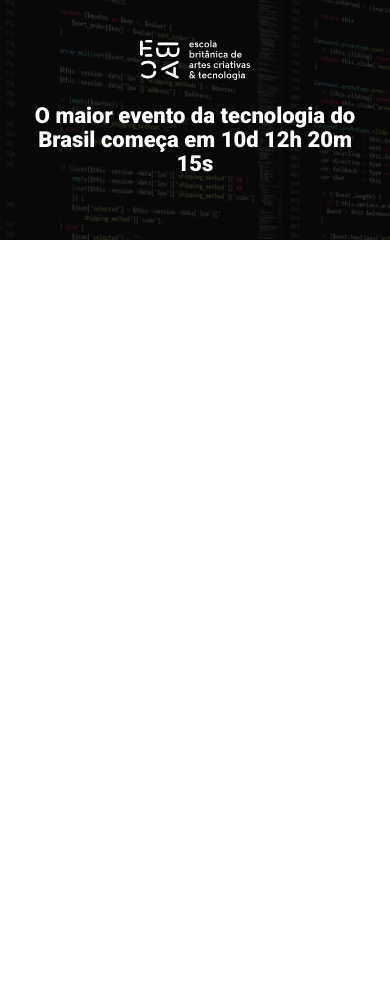
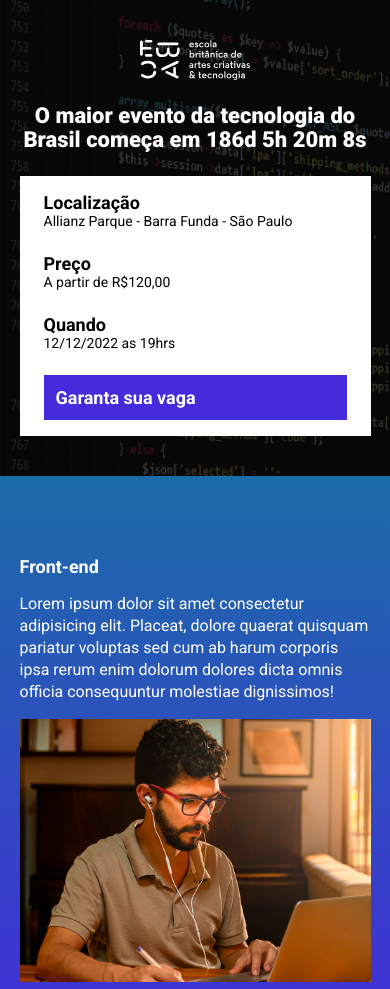
Before and after one commit to ThiagoBdev/Ebac_tech, a website built with Parcel: page src/index.html in a window 390 px wide. Shown: the top 989 px of the page. Before the commit the page ends 844 px from the top, so only its background shows below. Built offline with nearby package versions, Linux system fonts and the light colour scheme.

Commit message:
criando a contagem regressiva

```diff
--- a/package.json
+++ b/package.json
@@ -1,9 +1,9 @@
 {
   "name": "ebac_talks",
   "version": "1.0.0",
-  "main": "index.js",
   "scripts": {
     "dev": "parcel src/index.html src/styles/main.scss src/script/main.js",
+    "build": "parcel build src/index.html",
     "test": "echo \"Error: no test specified\" && exit 1"
   },
   "keywords": [],
--- a/src/index.html
+++ b/src/index.html
@@ -8,18 +8,87 @@
     <link rel="preconnect" href="https://fonts.gstatic.com" crossorigin>
     <link href="https://fonts.googleapis.com/css2?family=Roboto:wght@400;700;900&display=swap" rel="stylesheet">
     <link rel="stylesheet" href="styles/main.scss">
+    <link rel="stylesheet" href="https://unpkg.com/aos@next/dist/aos.css" />
 </head>
 <body>
     <header class="hero">
         <div class="container">
             <img class="hero__logo" src="./images/ebac_logo.svg" alt="">
             <p class="hero__text">
-                O maior evento da tecnologia do Brasil começa em 10d 12h 20m 15s
+                O maior evento da tecnologia do Brasil começa em <span id="contador"></span>
             </p>
+            <div class="infos-bar">
+                <ul class="infos-bar__infos">
+                    <li class="infos-bar__infos__item">
+                        <b>Localização</b>
+                            Allianz Parque - Barra Funda - São Paulo
+                    </li>
+                    <li class="infos-bar__infos__item">
+                        <b>Preço</b>
+                            A partir de R$120,00
+                    </li>
+                    <li class="infos-bar__infos__item">
+                        <b>Quando</b>
+                            12/12/2022 as 19hrs
+                    </li>
+                </ul>
+                <a href="" class="button button--primary">
+                    Garanta sua vaga
+                </a>
+            </div>
         </div>
     </header>
 
+    <section class="event event--frontend" >
+        <div class="container" data-aos="fade-right">
+            <div class="event__details">
+                <h2 class="event__details__title">Front-end</h2>
+                <p class="event__details__description">
+                    Lorem ipsum dolor sit amet consectetur adipisicing elit. Placeat, dolore quaerat quisquam pariatur voluptas sed cum ab harum corporis ipsa rerum enim dolorum dolores dicta omnis officia consequuntur molestiae dignissimos!
+                </p>
+            </div>
+            <img class="event__image" src="./images/frontend.png" alt="Front-end">
+        </div>
+    </section>
 
+    <section class="event event--ux-ui event--image-left" >
+        <div class="container" data-aos="fade-left">
+            <div class="event__details">
+                <h2 class="event__details__title">UI/UX</h2>
+                <p class="event__details__description">
+                    Lorem ipsum dolor sit amet consectetur adipisicing elit. Placeat, dolore quaerat quisquam pariatur voluptas sed cum ab harum corporis ipsa rerum enim dolorum dolores dicta omnis officia consequuntur molestiae dignissimos!
+                </p>
+            </div>
+            <img class="event__image" src="./images/frontend.png" alt="Front-end">
+        </div>
+    </section>
+
+    <section class="event event--data-science">
+        <div class="container" data-aos="fade-right">
+            <div class="event__details">
+                <h2 class="event__details__title">Data Science</h2>
+                <p class="event__details__description">
+                    Lorem ipsum dolor sit amet consectetur adipisicing elit. Placeat, dolore quaerat quisquam pariatur voluptas sed cum ab harum corporis ipsa rerum enim dolorum dolores dicta omnis officia consequuntur molestiae dignissimos!
+                </p>
+            </div>
+            <img class="event__image" src="./images/frontend.png" alt="Front-end">
+        </div>
+    </section>
+
+    <section class="event event--backend event--image-left">
+        <div class="container" data-aos="fade-left">
+            <div class="event__details">
+                <h2 class="event__details__title">backend</h2>
+                <p class="event__details__description">
+                    Lorem ipsum dolor sit amet consectetur adipisicing elit. Placeat, dolore quaerat quisquam pariatur voluptas sed cum ab harum corporis ipsa rerum enim dolorum dolores dicta omnis officia consequuntur molestiae dignissimos!
+                </p>
+            </div>
+            <img class="event__image" src="./images/frontend.png" alt="Front-end">
+        </div>
+    </section>
+
+
+    <script src="https://unpkg.com/aos@next/dist/aos.js"></script>
     <script src="script/main.js"></script>
 </body>
 </html>
--- a/src/script/main.js
+++ b/src/script/main.js
@@ -1 +1,27 @@
-console.log("olá");
+AOS.init();
+
+const dataDoEvent = new Date("Dec 30, 2024 19:00:00");
+const timeStampDoEvento = dataDoEvent.getTime();
+
+const contaAsHoras = setInterval(function() {
+    const agora = new Date();
+    const timeStampAtual = agora.getTime();
+
+    const distanciaAteOEvento = timeStampDoEvento - timeStampAtual;
+
+    const diasEmMs = 1000 * 60 * 60 *24;
+    const horaEmMs = 1000 * 60 * 60;
+    const minutoEmMs = 1000 *60;
+
+    const diasAteOEvento = Math.floor(distanciaAteOEvento / diasEmMs);
+    const horasAteOEvento = Math.floor((distanciaAteOEvento % diasEmMs) / horaEmMs);
+    const minutosAteOevento = Math.floor((distanciaAteOEvento % horaEmMs) / minutoEmMs);
+    const segundosAteOEvento = Math.floor((distanciaAteOEvento % minutoEmMs) / 1000);
+
+    document.getElementById("contador").innerHTML = `${diasAteOEvento}d ${horasAteOEvento}h ${minutosAteOevento}m ${segundosAteOEvento}s`;
+
+    if(distanciaAteOEvento < 0 ){
+        clearInterval(contaAsHoras);
+        document.getElementById("contador").innerHTML = "Evento expirado"
+    }
+},1000);
--- /dev/null
+++ b/src/styles/_event.scss
@@ -0,0 +1,65 @@
+@use "variable";
+
+.event{
+    padding: 80px 0;
+    background-image: linear-gradient(#1b6ca7, #442bdb);
+
+    &--frontend{
+        background-image: linear-gradient(variable.$blue, variable.$purple);
+    }
+
+    &--ux-ui{
+        background-image: linear-gradient(variable.$purple, variable.$pink);
+    }
+
+    &--data-science{
+        background-image: linear-gradient(variable.$pink, variable.$yellow);
+    }
+
+    &--backend{
+        background-image: linear-gradient(variable.$yellow, variable.$pink);
+    }
+
+    &--image-left{
+        .container{
+            flex-direction: row-reverse;
+        }
+    }
+
+    .container{
+        display: flex;
+        gap: 40px;
+    }
+
+    &__image{
+        max-width: 360px;
+    }
+
+    &__details{
+                &__title{
+            margin-bottom: 16px;
+            font-size: 18px;
+            font-weight: bold;
+        }
+
+        &__description{
+            line-height: 22px;
+        }
+    }
+
+
+    @media (max-width: 640px) {
+        .container{
+            display: block;
+        }
+
+        &__image{
+            width: 100%;
+        }
+
+        &__details{
+            margin-right: 0;
+            margin-bottom: 16px;
+        }
+    }
+}
--- a/src/styles/_hero.scss
+++ b/src/styles/_hero.scss
@@ -1,3 +1,5 @@
+@use "variable";
+
 .hero{
     padding-top: 64px;
     padding-bottom: 100px;
@@ -17,7 +19,7 @@
         left: 0;
         width: 100%;
         height: 100%;
-        background-color: #000;
+        background-color: variable.$secondaryTextColor;
         content: "";
         opacity: .7;
     }
@@ -29,6 +31,7 @@
         line-height: 56px;
         font-weight: 800;
         text-align: center;
+        color: #fff;
     }
 
     &__logo{
--- /dev/null
+++ b/src/styles/components/_buttons.scss
@@ -0,0 +1,26 @@
+@use "../variable";
+
+.button{
+    padding: 12px;
+    font-size: 18px;
+    font-weight: bold;
+    text-decoration: none;
+    text-align: center;
+    white-space: nowrap;
+
+    &--primary{
+        color: #fff;
+        background-color: variable.$purple;
+    }
+
+    @media (max-width:640px) {
+        display: block;
+        width: 100%;
+
+    }
+
+    @media (max-width:1024px) {
+        display: flex;
+        align-items: center;
+    }
+}
--- /dev/null
+++ b/src/styles/components/_infos_bar.scss
@@ -0,0 +1,42 @@
+@use "../variable";
+
+.infos-bar{
+    padding: 16px 24px;
+    background-color: variable.$textColor;
+    display: flex;
+    justify-content: space-between;
+
+    &__infos{
+        display: flex;
+        gap: 40px;
+
+        &__item{
+            font-size: 14px;
+            color: variable.$secondaryTextColor;
+
+            b{
+                font-size: 18px;
+                color: variable.$secondaryTextColor;
+                display: block;
+            }
+        }
+    }
+
+    @media (max-width:640px) {
+        display: block;
+
+        &__infos{
+            display: block;
+
+            &__item{
+                margin-bottom: 24px;
+            }
+        }
+    }
+
+    @media (max-width: 1024px) {
+        &__infos{
+            gap: 16px;
+        }
+    }
+}
--- a/src/styles/main.scss
+++ b/src/styles/main.scss
@@ -1,11 +1,16 @@
 @use "hero";
+@use "components/infos_bar";
+@use "components/buttons";
+@use "event";
+@use "variable";
 
 *{
     margin: 0;
     padding: 0;
     box-sizing: border-box;
     font-family: Roboto, sans-serif;
-    color: #fff;
+    list-style: none;
+    color: variable.$textColor;
 }
 
 .container{
--- /dev/null
+++ b/src/styles/variable.scss
@@ -0,0 +1,6 @@
+$textColor:#fff;
+$secondaryTextColor: #000;
+$blue: #1b6ca7;
+$purple: #442bdb;
+$pink: #89223b;
+$yellow: #9c791d;
```
